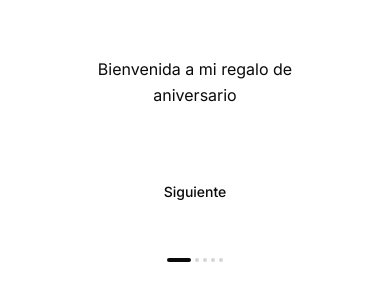
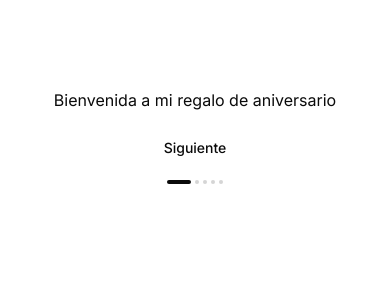
Before and after one commit to VENF/playlist-aniversario, a Next.js app: page / in a window 390 px wide. Shown: the part 296-596 px from the top of the page. Built offline with nearby package versions, Linux system fonts and the light colour scheme.

Commit message:
fix: responsive

```diff
--- a/app/page.tsx
+++ b/app/page.tsx
@@ -31,8 +31,8 @@ export default function HomePage() {
   }
 
   return (
-    <div className="mx-auto flex min-h-dvh max-w-[400px] flex-col items-center justify-center bg-background px-6">
-      <div className="relative w-full rounded-lg bg-card/50 p-8">
+    <div className="mx-auto flex h-dvh max-w-[340px] flex-col items-center justify-center bg-background px-4">
+      <div className="relative w-full rounded-lg bg-card/50 p-3">
         <AnimatePresence mode="wait">
           <motion.div
             key={currentStep}
@@ -40,28 +40,28 @@ export default function HomePage() {
             animate={{ opacity: 1, filter: "blur(0px)" }}
             exit={{ opacity: 0, filter: "blur(10px)" }}
             transition={{ duration: 0.6 }}
-            className="min-h-[120px] flex items-center justify-center"
+            className="min-h-[40px] flex items-center justify-center"
           >
-            <p className="text-center text-md leading-relaxed text-foreground">
+            <p className="text-center text-base leading-relaxed text-foreground">
               {steps[currentStep]}
             </p>
           </motion.div>
         </AnimatePresence>
 
-        <div className="mt-8 flex justify-center">
+        <div className="mt-3 flex justify-center">
           <motion.button
             initial={{ opacity: 0 }}
             animate={{ opacity: 1 }}
             transition={{ delay: 0.3 }}
             onClick={handleNext}
-            className="rounded-full border-none px-6 py-2 text-sm font-medium text-foreground transition-colors hover:bg-foreground hover:text-background"
+            className="rounded-full border-none px-5 py-1.5 text-sm font-medium text-foreground transition-colors hover:bg-foreground hover:text-background"
           >
             {isLastStep ? "Feliz aniversario Eileen 🌹" : "Siguiente"}
           </motion.button>
         </div>
       </div>
 
-      <div className="mt-4 flex gap-1">
+      <div className="mt-1 flex gap-1">
         {steps.map((_, index) => (
           <div
             key={index}
--- a/components/player/track-info.tsx
+++ b/components/player/track-info.tsx
@@ -12,10 +12,9 @@ const DynamicShadowDisc = ({
   currentTrack: any
 }) => {
   return (
-    <div className="group relative my-[20px] flex flex-col items-center gap-4 text-center z-2">
+    <div className="group relative z-2 my-[20px] flex flex-col items-center gap-4 text-center">
       {currentTrack?.front && (
         <motion.div
-
           className="absolute -inset-2 top-[10px] z-0 overflow-hidden rounded-full opacity-70 blur-[30px] dark:opacity-30 dark:blur-[10px]"
           animate={{
             rotate: isPlaying ? 360 : 0,
@@ -41,7 +40,7 @@ const DynamicShadowDisc = ({
       )}
 
       <motion.div
-        className="relative z-10 h-[270px] w-[270px] overflow-hidden rounded-full border-2 shadow-inner"
+        className="relative z-10 h-[270px] w-[270px] overflow-hidden rounded-full border-2 shadow-inner [@media(max-height:668px)]:h-[190px] [@media(max-height:668px)]:w-[190px]"
         animate={{
           rotate: isPlaying ? 360 : 0,
         }}
@@ -83,7 +82,7 @@ export function TrackInfo() {
   const { currentTrack, isPlaying } = usePlayerContext()
 
   return (
-    <div className="flex flex-col items-center gap-4 text-center z-2">
+    <div className="z-2 flex flex-col items-center gap-4 text-center">
       <DynamicShadowDisc isPlaying={isPlaying} currentTrack={currentTrack} />
       <div className="flex flex-col gap-1">
         <h1 className="text-xl font-semibold text-foreground">
```
